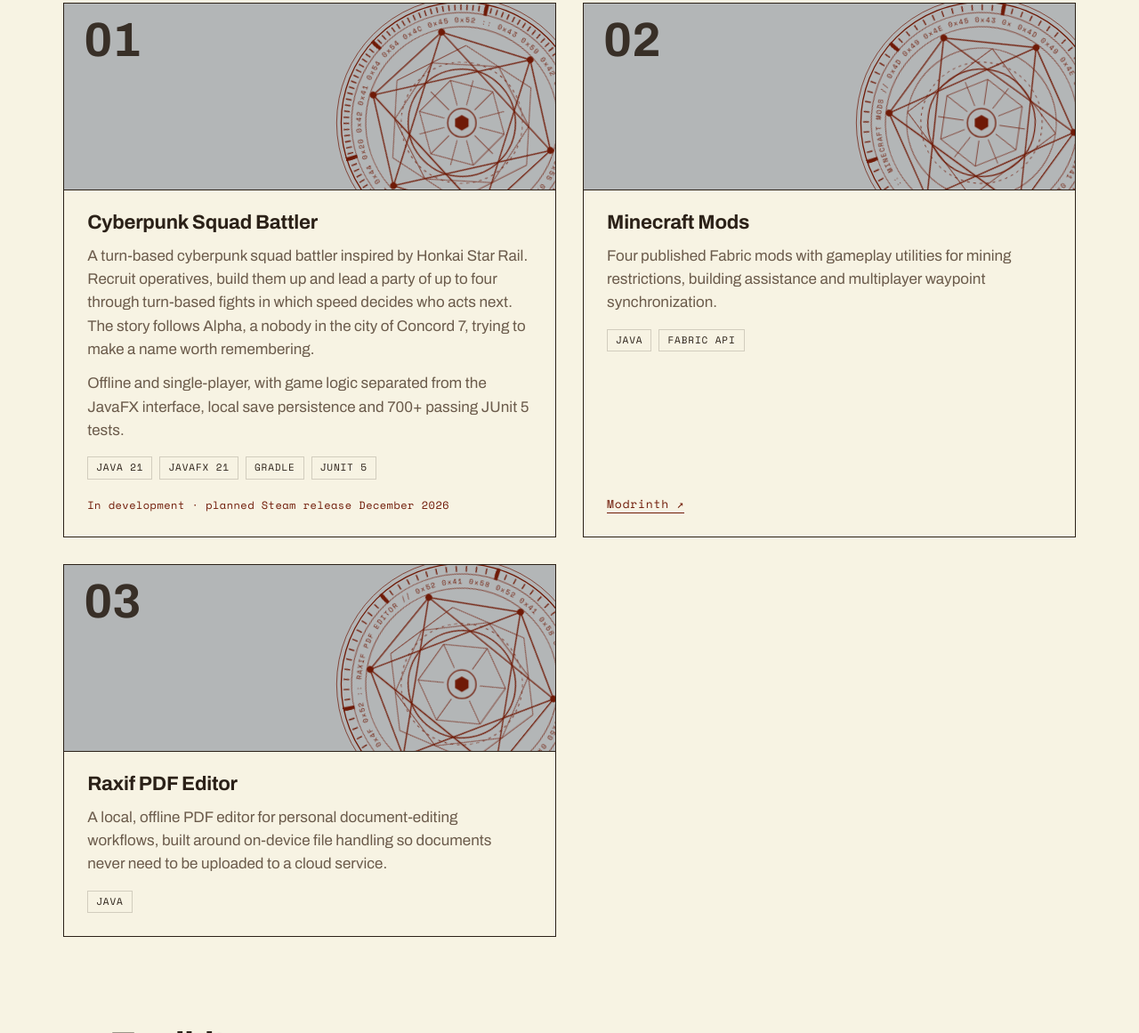
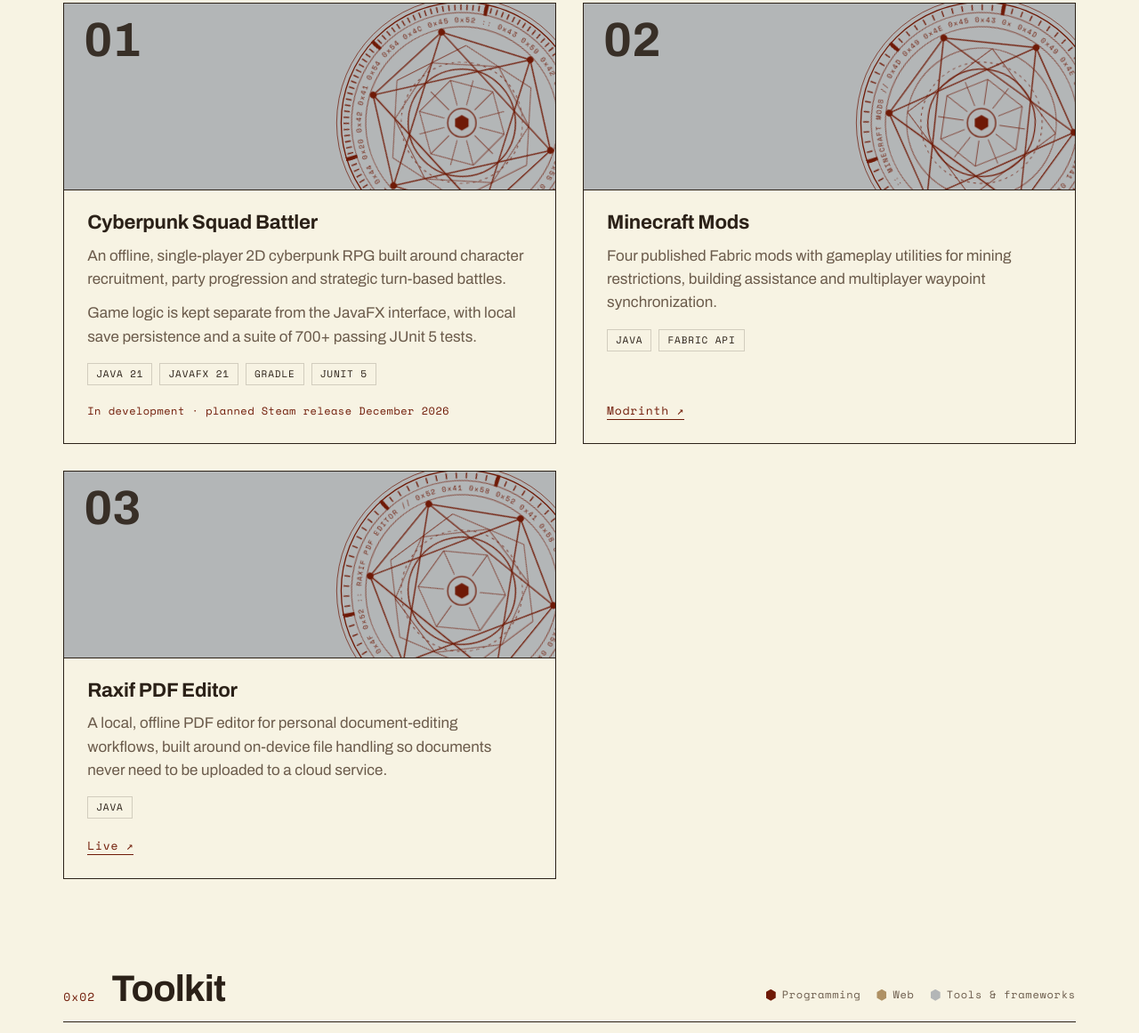
Before and after one commit to jefflim05cs/jefflim05cs.github.io, a plain HTML site: page index.html in a window 1280 px wide. Shown: the part 1241-2402 px from the top of the page at 89% size. Drawn offline with nearby package versions, Linux system fonts and the light colour scheme.

Commit message:
Generalize game description and link Raxif PDF Editor
Keeps the game card to the level of detail already in the résumé, and adds a Live link to raxif-pdfs.pages.dev.

```diff
--- a/index.html
+++ b/index.html
@@ -111,8 +111,8 @@
           </div>
           <div class="project-body">
             <h3>Cyberpunk Squad Battler</h3>
-            <p>A turn-based cyberpunk squad battler inspired by Honkai Star Rail. Recruit operatives, build them up and lead a party of up to four through turn-based fights in which speed decides who acts next. The story follows Alpha, a nobody in the city of Concord 7, trying to make a name worth remembering.</p>
-            <p>Offline and single-player, with game logic separated from the JavaFX interface, local save persistence and 700+ passing JUnit 5 tests.</p>
+            <p>An offline, single-player 2D cyberpunk RPG built around character recruitment, party progression and strategic turn-based battles.</p>
+            <p>Game logic is kept separate from the JavaFX interface, with local save persistence and a suite of 700+ passing JUnit 5 tests.</p>
             <ul class="tags"><li>Java 21</li><li>JavaFX 21</li><li>Gradle</li><li>JUnit 5</li></ul>
             <p class="status-line">In development · planned Steam release December 2026</p>
           </div>
@@ -140,6 +140,7 @@
             <h3>Raxif PDF Editor</h3>
             <p>A local, offline PDF editor for personal document-editing workflows, built around on-device file handling so documents never need to be uploaded to a cloud service.</p>
             <ul class="tags"><li>Java</li></ul>
+            <p class="links"><a href="https://raxif-pdfs.pages.dev/" target="_blank" rel="noopener">Live ↗</a></p>
           </div>
         </article>
       </div>
```
